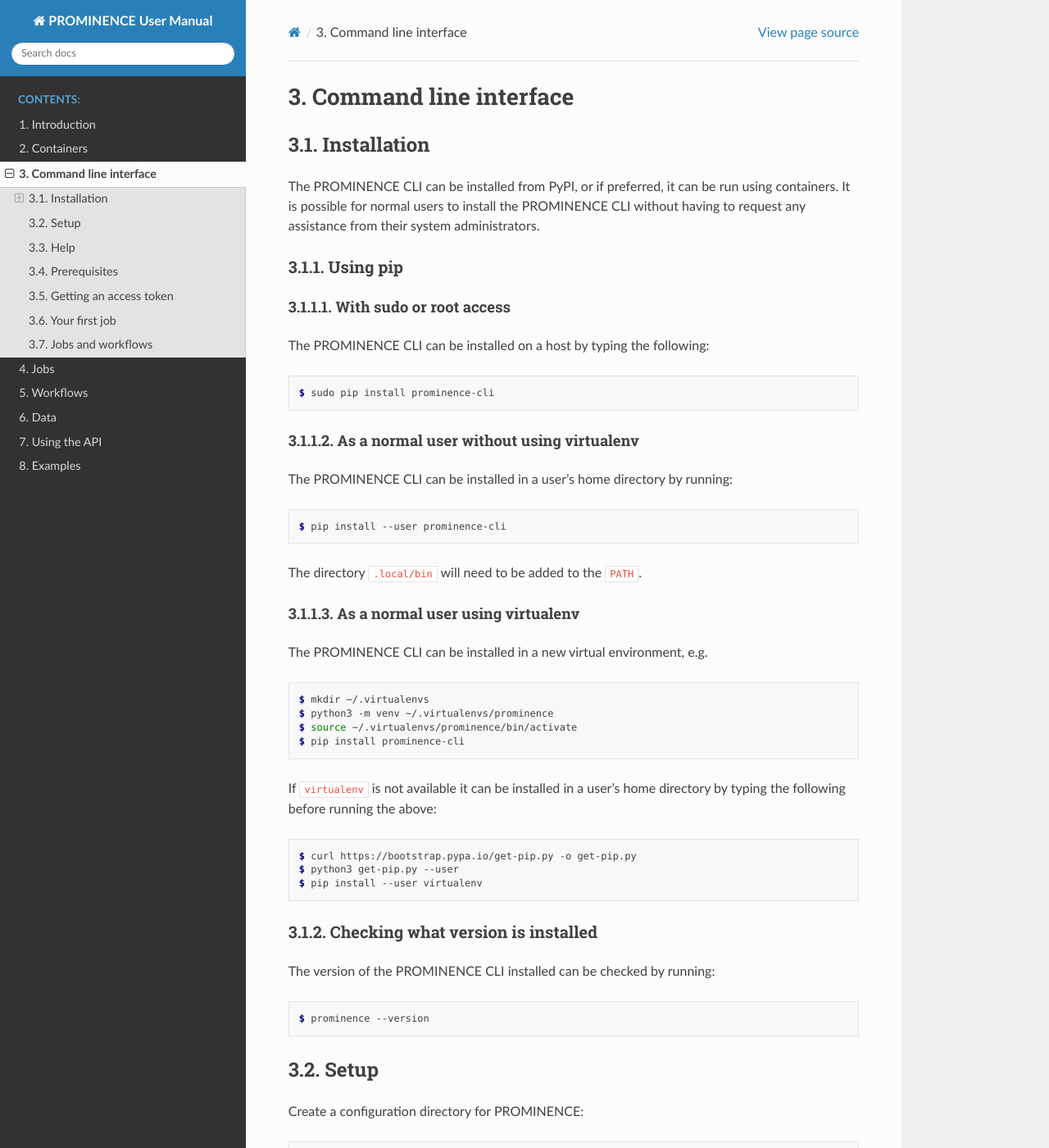
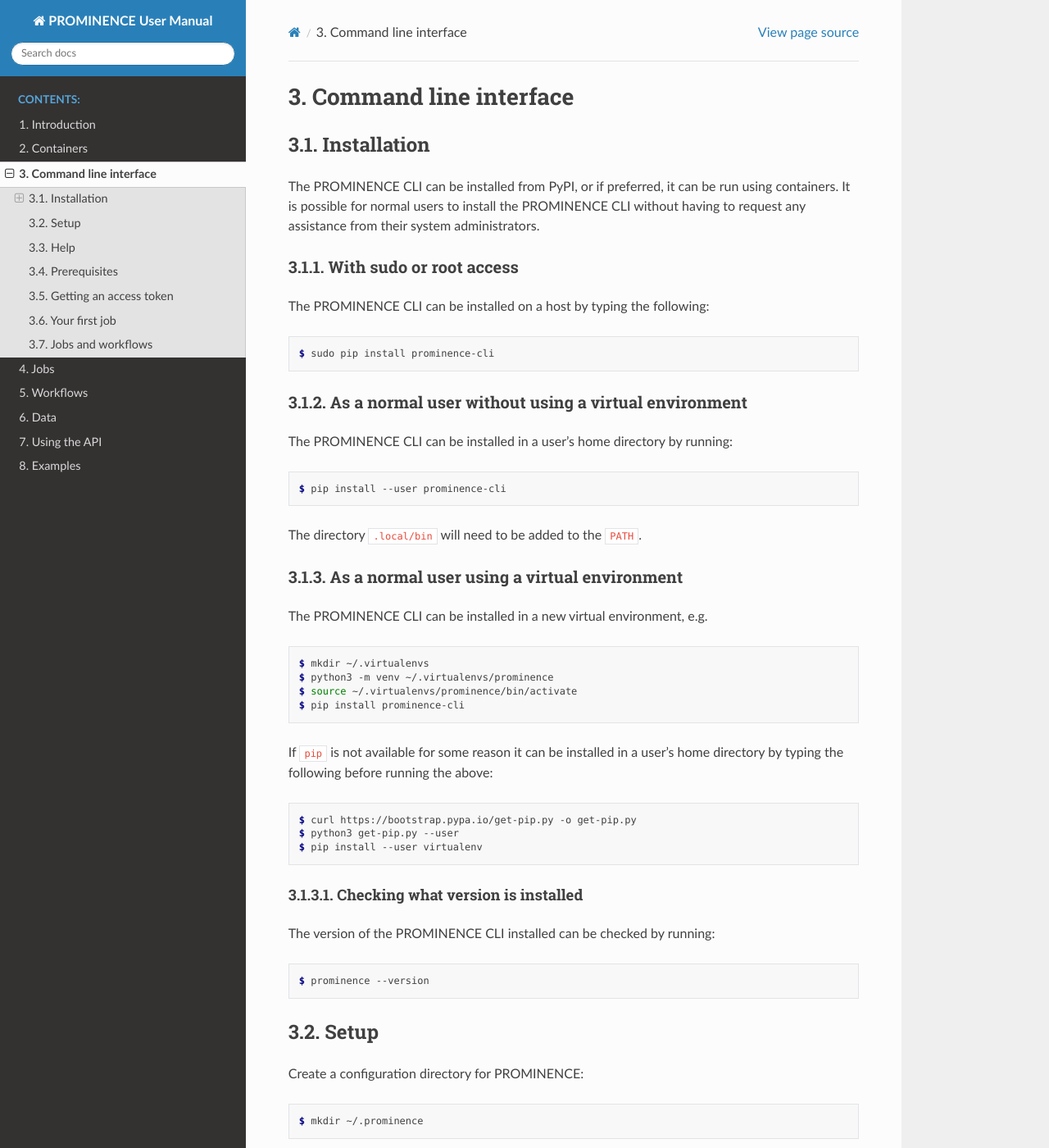
Before and after one commit to prominence-eosc/docs-eosc, a Sphinx documentation site: the page built from source/command-line-interface.rst, in a window 1280 px wide and 1400 px high. Shown: the whole window at 82% size. Built offline with Sphinx 7.4.7 and the Read the Docs theme 2.0.0, drawn with Linux system fonts in a browser that asks for light colours.

Commit message:
Tidying up

```diff
--- a/source/command-line-interface.rst
+++ b/source/command-line-interface.rst
@@ -8,9 +8,6 @@
 
 The PROMINENCE CLI can be installed from PyPI, or if preferred, it can be run using containers. It is possible for normal users to install the PROMINENCE CLI without having to request any assistance from their system administrators.
 
-Using pip
-^^^^^^^^^
-
 With sudo or root access
 ::::::::::::::::::::::::
 
@@ -20,8 +17,8 @@
 
    $ sudo pip install prominence-cli
 
-As a normal user without using virtualenv
-:::::::::::::::::::::::::::::::::::::::::
+As a normal user without using a virtual environment
+::::::::::::::::::::::::::::::::::::::::::::::::::::
 
 The PROMINENCE CLI can be installed in a user’s home directory by running:
 
@@ -31,8 +28,8 @@
 
 The directory ``.local/bin`` will need to be added to the ``PATH``.
 
-As a normal user using virtualenv
-:::::::::::::::::::::::::::::::::
+As a normal user using a virtual environment
+::::::::::::::::::::::::::::::::::::::::::::
 
 The PROMINENCE CLI can be installed in a new virtual environment, e.g.
 
@@ -43,7 +40,7 @@
    $ source ~/.virtualenvs/prominence/bin/activate
    $ pip install prominence-cli
 
-If ``virtualenv`` is not available it can be installed in a user’s home directory by typing the following before running the above:
+If ``pip`` is not available for some reason it can be installed in a user’s home directory by typing the following before running the above:
 
 .. code-block:: console
 
```
